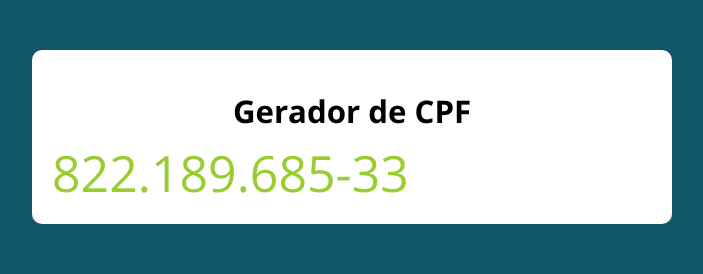
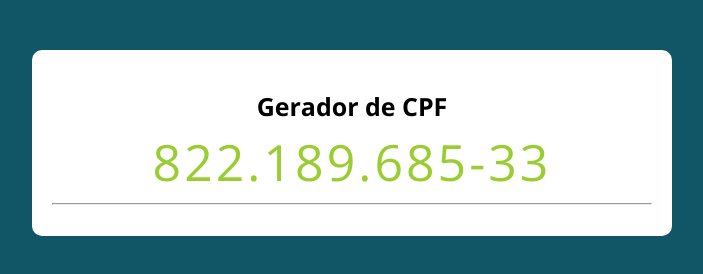
Before and after one commit to GuestRicardo/Gerador-CPF-Com-Modulos, a website built with webpack: page public/index.html in a window 1280 px wide. Shown: the whole page, without its empty margins (288-991 px from the left). Built offline with nearby package versions, Linux system fonts and the light colour scheme.

Commit message:
style: ajustar alinhamento e espaçamento no layout do gerador de CPF

```diff
--- a/public/index.html
+++ b/public/index.html
@@ -11,12 +11,14 @@
       font-size: 50px;
       color: yellowgreen;
       padding-bottom: 15px;
+      text-align: center;
+      letter-spacing: 3px;
     }
 
     h1 {
       margin-bottom: 1em;
       text-align: center;
-      font-size: xx-larger;
+      font-size: larger;
     }
 
   </style>
@@ -27,6 +29,7 @@
   <section class="container">
     <h1>Gerador de CPF</h1>
     <div class="cpf-gerado"></div>
+    <hr>
   </section>
 
   <script src="./assets/js/bundle.js"></script>
```
